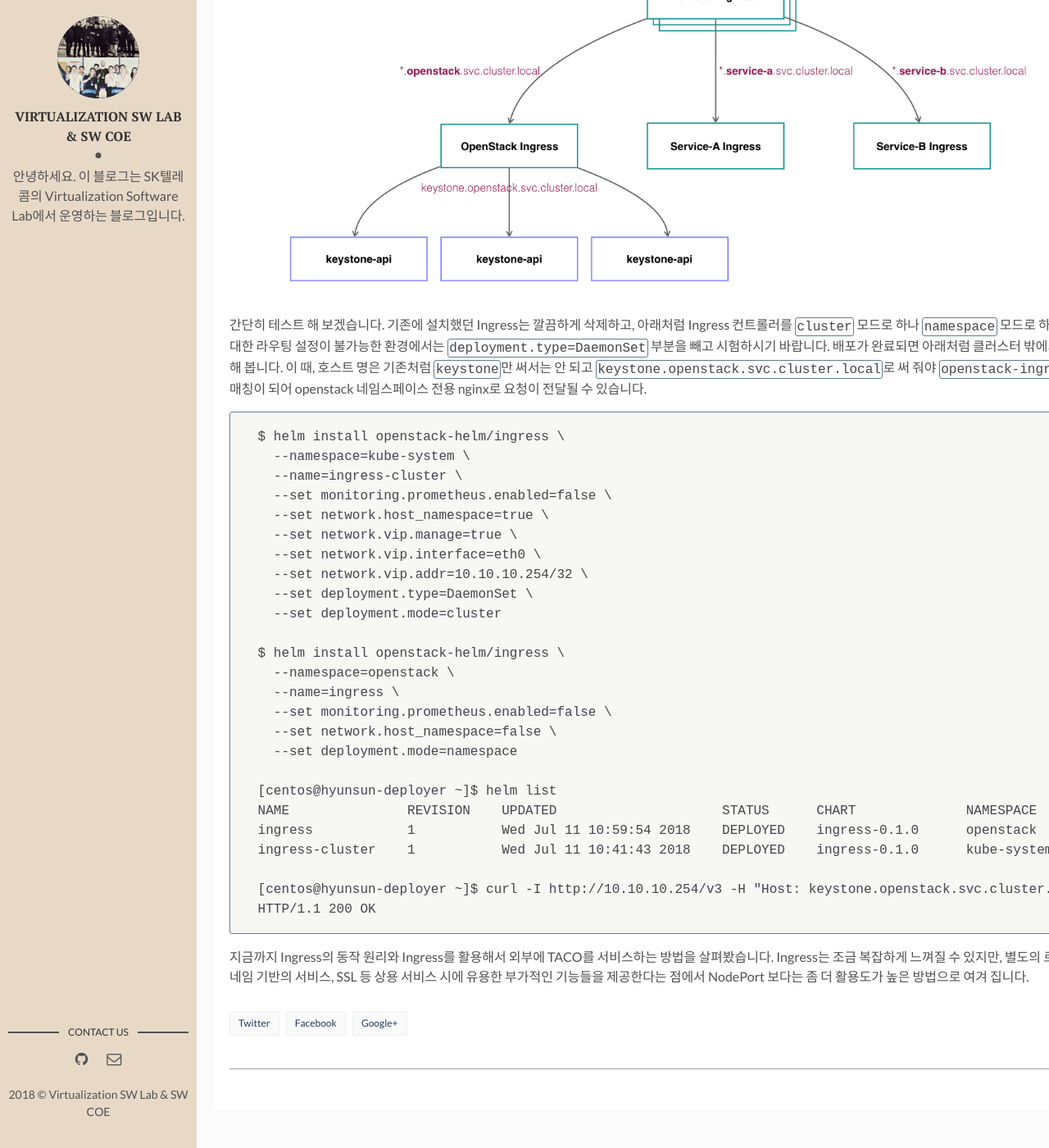
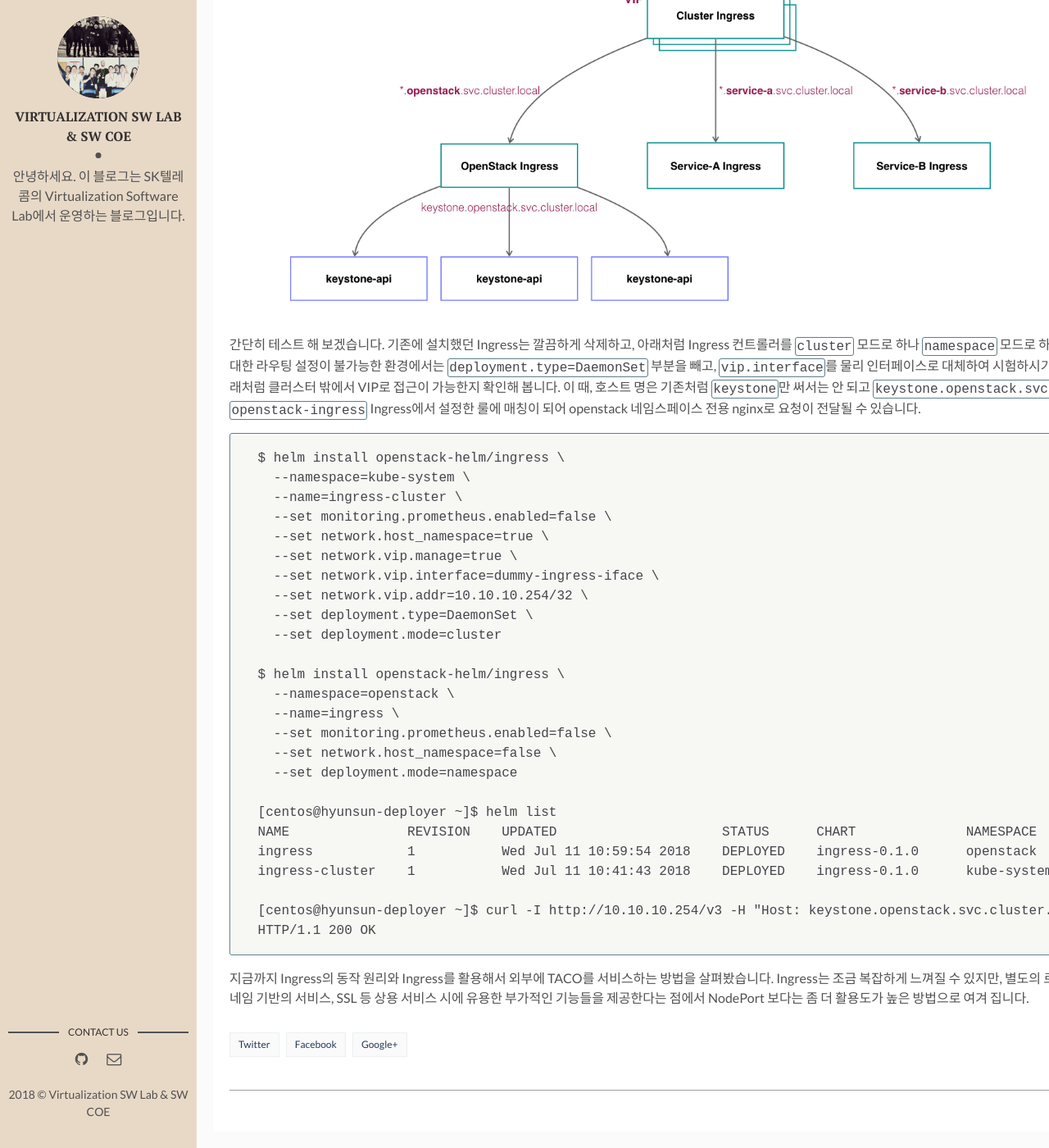
Before and after one commit to sktelecom-oslab/Virtualization-Software-Lab, a Jekyll site: the page built from _posts/2018-07-12-ExposeService.md, in a window 1280 px wide and 1400 px high, scrolled down 15147 px. Shown: the whole window at 82% size. Built offline with Jekyll 4.4.1, drawn with Linux system fonts in a browser that asks for light colours; some of the changed text lies outside the part shown.

Commit message:
Update 2018-07-12-ExposeService.md

````diff
--- a/_posts/2018-07-12-ExposeService.md
+++ b/_posts/2018-07-12-ExposeService.md
@@ -433,14 +433,14 @@ ingress-error-pages-7cb55fcbdd-k8tbj           1/1       Running       0
 [centos@hyunsun-deployer ~]$ curl -I http://10.10.10.254/v3 -H "Host: keystone"
 HTTP/1.1 200 OK
 ```
-그런데 pod에 문제가 생긴 것이 아니라 노드에 장애가 생긴 경우에는 어떨까요? 이 경우에도 Ingress pod가 다른 노드로 금방 옮겨 갈까요? 안타깝게도 그렇지 않습니다. K8S는 `--node-monitor-grace-period` 동안 상태 업데이트가 없는 경우에 노드가 다운됐다고 판단하고, 다시 `--pod-eviction-timeout` 동안 기다렸다가 장애가 난 노드에 존재하는 pod들을 정상적인 다른 노드로 이동시킵니다. 이 시간은 기본 설정으로 약 6분에 가깝기 때문에 서비스 장애로 이어질 수 있습니다. 그렇다고 이 시간을 짧게 단축시키면 다른 부작용이 발생할 수 있습니다. 때문에 이 VIP 기능을 제대로 사용하기 위해서는 `calico` CNI를 사용하는 경우 Ingress pod를 `DaemonSet`으로 하나 이상 띄운 다음 그림처럼 노드에서 BGP peering을 맺고 있는 앞 단의 라우터에게 BGP를 이용해 VIP 라우팅 정보를 제공하고 라우터에서 VIP에 대해 ECMP로 멀티 패스를 제공하는 것입니다.
+그런데 pod에 문제가 생긴 것이 아니라 노드에 장애가 생긴 경우에는 어떨까요? 이 경우에도 Ingress pod가 다른 노드로 금방 옮겨 갈까요? 안타깝게도 그렇지 않습니다. K8S는 `--node-monitor-grace-period` 동안 상태 업데이트가 없는 경우에 노드가 다운됐다고 판단하고, 다시 `--pod-eviction-timeout` 동안 기다렸다가 장애가 난 노드에 존재하는 pod들을 정상적인 다른 노드로 이동시킵니다. 이 시간은 기본 설정으로 약 6분에 가깝기 때문에 서비스 장애로 이어질 수 있습니다. 그렇다고 이 시간을 짧게 단축시키면 다른 부작용이 발생할 수 있습니다. 때문에 이 VIP 기능을 제대로 사용하기 위해서는 `calico` CNI를 사용하는 경우 Ingress pod를 `DaemonSet`으로 하나 이상 띄운 다음 그림처럼 노드에서 BGP peering을 맺고 있는 앞 단의 라우터에게 BGP를 이용해 VIP 라우팅 정보를 제공하고 라우터에서 VIP에 대해 ECMP로 멀티 패스를 제공하는 것입니다. 이 때, VIP는 라우팅을 통해서만 접근이 가능해야 하므로 실제 물리 링크와는 연결되지 않 dummy 인터페이스를 사용하게 됩니다.
 ```
 $ helm upgrade ingress openstack-helm/ingress \
   --namespace=openstack \
   --set monitoring.prometheus.enabled=false \
   --set network.host_namespace=true \
   --set network.vip.manage=true \
-  --set network.vip.interface=eth0 \
+  --set network.vip.interface=dummy-ingress-iface \
   --set network.vip.addr=10.10.10.254/32 \
   --set deployment.type=DaemonSet
 ```
@@ -490,7 +490,7 @@ spec:
 
 ![](https://raw.githubusercontent.com/sktelecom-oslab/Virtualization-Software-Lab/master/assets/img/july/july-img-04.jpeg)
 
-간단히 테스트 해 보겠습니다. 기존에 설치했던 Ingress는 깔끔하게 삭제하고, 아래처럼 Ingress 컨트롤러를 `cluster` 모드로 하나 `namespace` 모드로 하나 총 두 개 띄우겠습니다. VIP에 대한 라우팅 설정이 불가능한 환경에서는 `deployment.type=DaemonSet` 부분을 빼고 시험하시기 바랍니다. 배포가 완료되면 아래처럼 클러스터 밖에서 VIP로 접근이 가능한지 확인해 봅니다. 이 때, 호스트 명은 기존처럼 `keystone`만 써서는 안 되고 `keystone.openstack.svc.cluster.local`로 써 줘야 `openstack-ingress` Ingress에서 설정한 룰에 매칭이 되어 openstack 네임스페이스 전용 nginx로 요청이 전달될 수 있습니다.
+간단히 테스트 해 보겠습니다. 기존에 설치했던 Ingress는 깔끔하게 삭제하고, 아래처럼 Ingress 컨트롤러를 `cluster` 모드로 하나 `namespace` 모드로 하나 총 두 개 띄우겠습니다. VIP에 대한 라우팅 설정이 불가능한 환경에서는 `deployment.type=DaemonSet` 부분을 빼고, `vip.interface`를 물리 인터페이스로 대체하여 시험하시기 바랍니다. 배포가 완료되면 아래처럼 클러스터 밖에서 VIP로 접근이 가능한지 확인해 봅니다. 이 때, 호스트 명은 기존처럼 `keystone`만 써서는 안 되고 `keystone.openstack.svc.cluster.local`로 써 줘야 `openstack-ingress` Ingress에서 설정한 룰에 매칭이 되어 openstack 네임스페이스 전용 nginx로 요청이 전달될 수 있습니다.
 ```
 $ helm install openstack-helm/ingress \
   --namespace=kube-system \
@@ -498,7 +498,7 @@ $ helm install openstack-helm/ingress \
   --set monitoring.prometheus.enabled=false \
   --set network.host_namespace=true \
   --set network.vip.manage=true \
-  --set network.vip.interface=eth0 \
+  --set network.vip.interface=dummy-ingress-iface \
   --set network.vip.addr=10.10.10.254/32 \
   --set deployment.type=DaemonSet \
   --set deployment.mode=cluster
````
Also changed, not shown: other parts of _posts/2018-07-12-ExposeService.md (+3 -3 lines).
